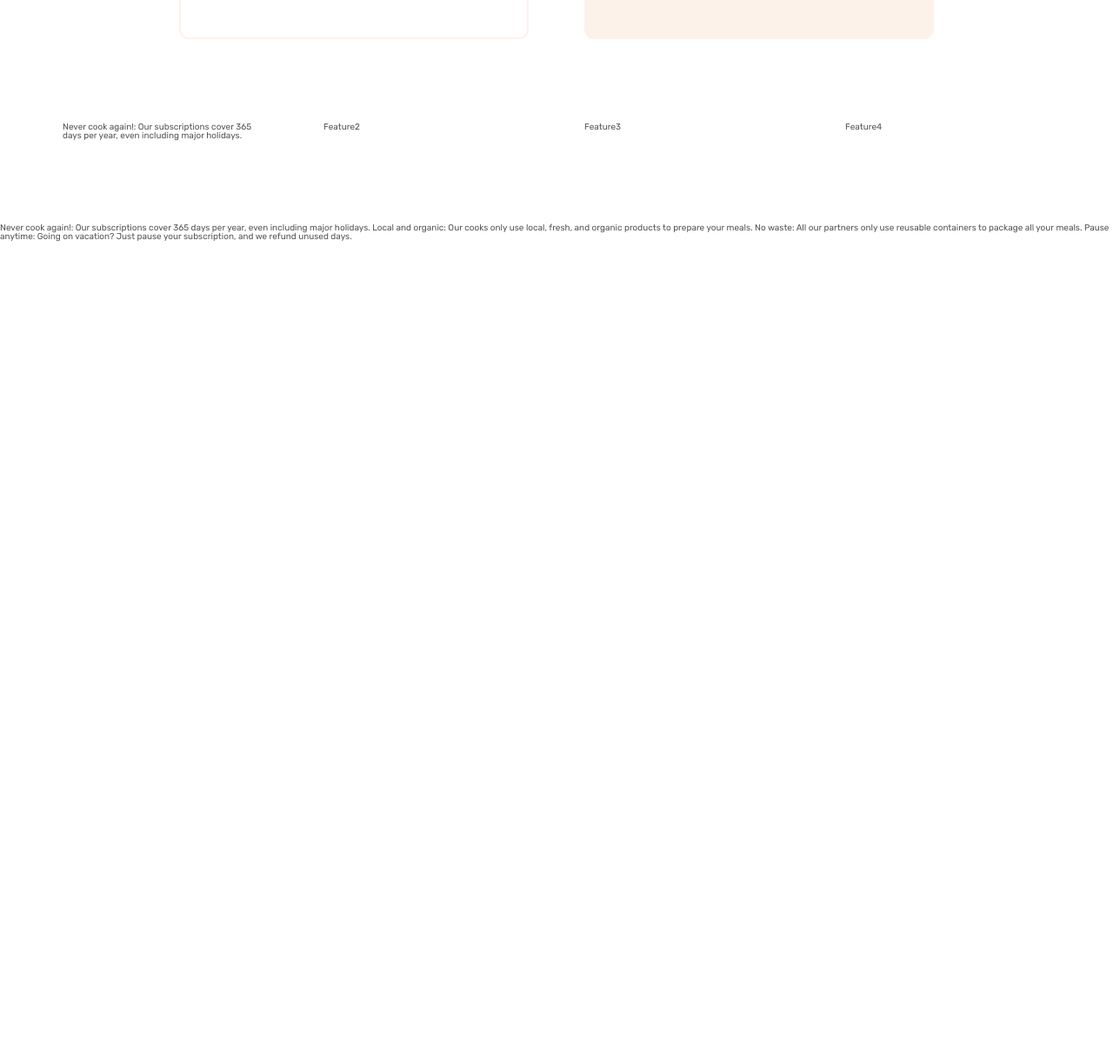
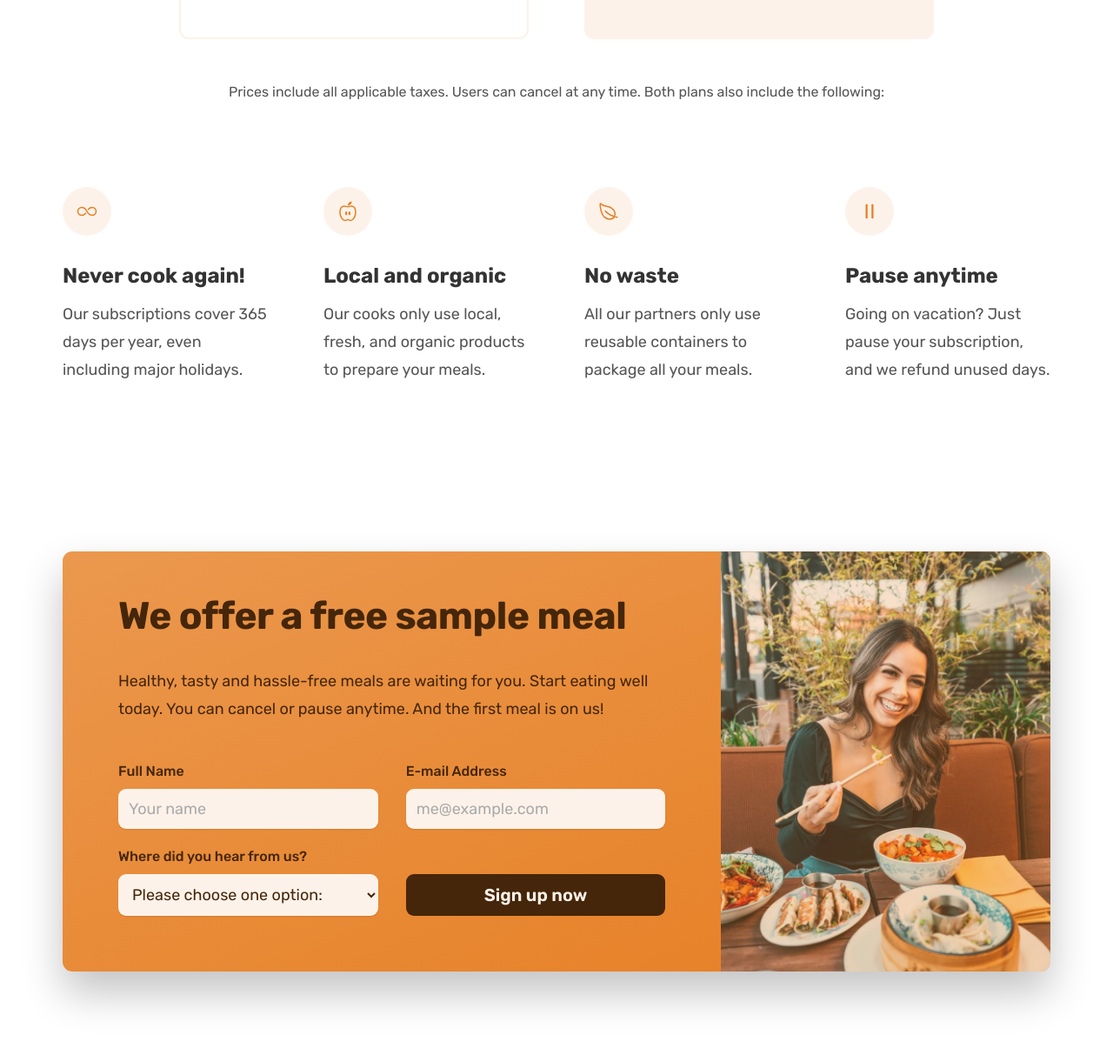
Before and after one commit to CMFValente/HTML-CSS-Full-Course, a plain HTML site: page 07-Omnifood-Desktop/index.html in a window 1280 px wide. Shown: the part 5438-6651 px from the top of the page at 87% size. Before the commit the page ends 5716 px from the top, so only its background shows below. Drawn offline with nearby package versions, Linux system fonts and the light colour scheme.

Commit message:
Desenvolvimento Projecto

```diff
--- a/07-Omnifood-Desktop/css/general.css
+++ b/07-Omnifood-Desktop/css/general.css
@@ -91,3 +91,10 @@ body {
 .center-text {
   text-align: center;
 }
+
+*:focus {
+  outline: none;
+  /*outline: 4px dotted #e67e22;
+  outline-offset: 8px;*/
+  box-shadow: 0 0 0 0.8rem rgba(230, 125, 34, 0.5);
+}
--- a/07-Omnifood-Desktop/css/style.css
+++ b/07-Omnifood-Desktop/css/style.css
@@ -119,17 +119,19 @@
   max-width: 100%;
 }
 
+.btn,
 .btn:link,
 .btn:visited {
   display: inline-block;
-  background-color: #e67e22;
   font-size: 2rem;
   font-weight: 600;
   text-decoration: none;
-  color: #fff;
   padding: 1.6rem 3.2rem;
   border-radius: 9px;
   transition: all 0.3s;
+  border: none;
+  cursor: pointer;
+  font-family: inherit;
 }
 
 .btn--full:link,
@@ -544,3 +546,119 @@ strong {
   text-align: center;
   margin-top: 4.8rem;
 }
+
+.plan-details {
+  font-size: 1.6rem;
+  line-height: 1.6;
+  text-align: center;
+}
+
+.feature-icon {
+  color: #e67e22;
+  height: 2.4rem;
+  width: 2.4rem;
+  margin-bottom: 3.2rem;
+  background-color: #fdf2e9;
+  padding: 1.6rem;
+  border-radius: 50%;
+}
+
+.feature-title {
+  font-size: 2.4rem;
+  font-weight: 700;
+  color: #333;
+  margin-bottom: 1.6rem;
+}
+
+.feature-text {
+  font-size: 1.8rem;
+  line-height: 1.8;
+}
+
+/* ----------------------------- */
+/* CTA SECTION */
+/* ----------------------------- */
+
+.section-cta {
+  padding: 9.6rem 0;
+}
+
+.cta {
+  display: grid;
+  grid-template-columns: 2fr 1fr;
+  box-shadow: 0 2.4rem 4.8rem rgba(0, 0, 0, 0.24);
+  border-radius: 11px;
+  background-image: linear-gradient(to right bottom, #eb984e, #e67e22);
+  overflow: hidden;
+}
+
+.cta-img-box {
+  background-image: linear-gradient(to right bottom, #eb974e3e, #e67d2255),
+    url("../img/eating.jpg");
+  background-size: cover;
+  background-position: center;
+}
+
+.cta-text-box {
+  color: #45260a;
+  padding: 4.8rem 6.4rem 6.4rem 6.4rem;
+}
+
+.cta .heading-secondary {
+  margin-bottom: 3.2rem;
+  color: #45260a;
+}
+
+.cta-text {
+  font-size: 1.8rem;
+  line-height: 1.8;
+  margin-bottom: 4.8rem;
+}
+
+.cta-form {
+  display: grid;
+  grid-template-columns: 1fr 1fr;
+  column-gap: 3.2rem;
+  row-gap: 2.4rem;
+}
+
+.cta-form label {
+  display: block;
+  font-size: 1.6rem;
+  font-weight: 500;
+  margin-bottom: 1.2rem;
+}
+
+.cta-form input,
+.cta-form select {
+  width: 100%;
+  padding: 1.2rem;
+  font-size: 1.8rem;
+  font-family: inherit;
+  color: inherit;
+  border: none;
+  background-color: #fdf2e9;
+  border-radius: 9px;
+  box-shadow: 0 1px 2px rgba(0, 0, 0, 0.1);
+}
+
+.cta-form input::placeholder {
+  color: #aaa;
+}
+
+.btn--form {
+  background-color: #45260a;
+  color: #fdf2e9;
+  align-self: end;
+  padding: 1.2rem;
+}
+
+.btn--form:hover {
+  background-color: #ddd;
+  color: #333;
+}
+
+.cta *:focus {
+  outline: none;
+  box-shadow: 0 0 0 0.8rem rgba(253, 242, 233, 0.5);
+}
--- a/07-Omnifood-Desktop/index.html
+++ b/07-Omnifood-Desktop/index.html
@@ -408,7 +408,7 @@
             Eating well without breaking the bank
           </h2>
         </div>
-        <div class="container grid grid--2-cols">
+        <div class="container grid grid--2-cols margin-bottom-md">
           <div class="pricing-plan pricing-plan--starter">
             <header class="plan-header">
               <p class="plan-name">Starter</p>
@@ -469,16 +469,99 @@
             </div>
           </div>
         </div>
+
+        <div class="container grid">
+          <aside class="plan-details">
+            Prices include all applicable taxes. Users can cancel at any time.
+            Both plans also include the following:
+          </aside>
+        </div>
+
         <div class="container grid grid--4-cols">
           <div class="feature">
-            <p class="feature-title">
-              Never cook again!: Our subscriptions cover 365 days per year, even
-              including major holidays.
+            <ion-icon class="feature-icon" name="infinite-outline"></ion-icon>
+            <p class="feature-title">Never cook again!</p>
+            <p class="feature-text">
+              Our subscriptions cover 365 days per year, even including major
+              holidays.
             </p>
           </div>
-          <div class="feature">Feature2</div>
-          <div class="feature">Feature3</div>
-          <div class="feature">Feature4</div>
+          <div class="feature">
+            <ion-icon class="feature-icon" name="nutrition-outline"></ion-icon>
+            <p class="feature-title">Local and organic</p>
+            <p class="feature-text">
+              Our cooks only use local, fresh, and organic products to prepare
+              your meals.
+            </p>
+          </div>
+          <div class="feature">
+            <ion-icon class="feature-icon" name="leaf-outline"></ion-icon>
+            <p class="feature-title">No waste</p>
+            <p class="feature-text">
+              All our partners only use reusable containers to package all your
+              meals.
+            </p>
+          </div>
+          <div class="feature">
+            <ion-icon class="feature-icon" name="pause-outline"></ion-icon>
+            <p class="feature-title">Pause anytime</p>
+            <p class="feature-text">
+              Going on vacation? Just pause your subscription, and we refund
+              unused days.
+            </p>
+          </div>
+        </div>
+      </section>
+
+      <section class="section-cta">
+        <div class="container">
+          <div class="cta">
+            <div class="cta-text-box">
+              <h2 class="heading-secondary">We offer a free sample meal</h2>
+              <p class="cta-text">
+                Healthy, tasty and hassle-free meals are waiting for you. Start
+                eating well today. You can cancel or pause anytime. And the
+                first meal is on us!
+              </p>
+              <form class="cta-form" action="#">
+                <div>
+                  <label for="full-name">Full Name</label>
+                  <input
+                    id="full-name"
+                    type="text"
+                    placeholder="Your name"
+                    required
+                  />
+                </div>
+                <div>
+                  <label for="email">E-mail Address</label>
+                  <input
+                    id="email"
+                    type="email"
+                    placeholder="me@example.com"
+                    required
+                  />
+                </div>
+                <div>
+                  <label>Where did you hear from us?</label>
+                  <select id="select-where" required>
+                    <option value="">Please choose one option:</option>
+                    <option value="friends">Friends and family</option>
+                    <option value="youtube">Youtube Video</option>
+                    <option value="podcast">Podcast</option>
+                    <option value="ad">Facebook Ad</option>
+                    <option value="others">Others</option>
+                  </select>
+                </div>
+                <button class="btn btn--form">Sign up now</button>
+              </form>
+            </div>
+            <div
+              class="cta-img-box"
+              role="img"
+              aria-label="Woman enjoying food"
+            ></div>
+          </div>
         </div>
       </section>
     </main>
@@ -493,9 +576,3 @@
     ></script>
   </body>
 </html>
-
-Never cook again!: Our subscriptions cover 365 days per year, even including
-major holidays. Local and organic: Our cooks only use local, fresh, and organic
-products to prepare your meals. No waste: All our partners only use reusable
-containers to package all your meals. Pause anytime: Going on vacation? Just
-pause your subscription, and we refund unused days.
```
